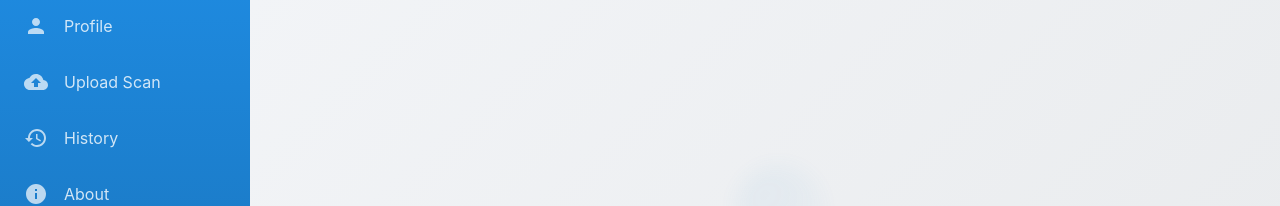
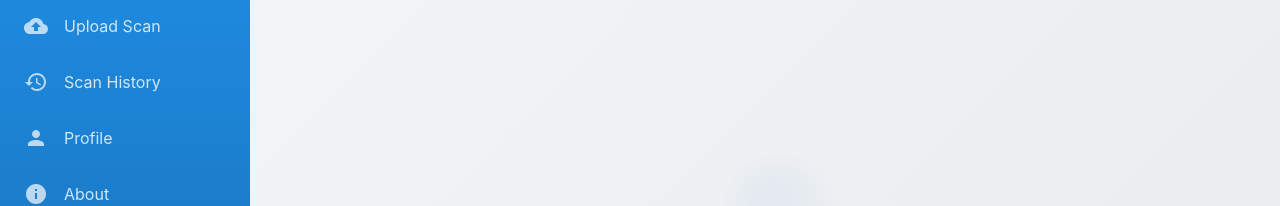
Before and after one commit to MrunalKankarej/StoneScan, a React (Vite) app in the folder frontend/: page / in a window 1280 px wide. Shown: the part 232-438 px from the top of the page. Built offline with nearby package versions, Linux system fonts and the light colour scheme; sample sign-in values are in the browser's storage.

Commit message:
Update Layout.tsx

```diff
--- a/frontend/src/components/Layout.tsx
+++ b/frontend/src/components/Layout.tsx
@@ -37,9 +37,9 @@ const drawerWidth = 250;
 
 const menuItems = [
   { text: 'Dashboard', icon: <DashboardIcon />, path: '/' },
+  { text: 'Upload Scan', icon: <UploadIcon />, path: '/upload' },
+  { text: 'Scan History', icon: <HistoryIcon />, path: '/history' },
   { text: 'Profile', icon: <PersonIcon />, path: '/profile' },
-  { text: 'Upload Scan', icon: <UploadIcon />, path: '/upload' },
-  { text: 'History', icon: <HistoryIcon />, path: '/history' },
   { text: 'About', icon: <InfoIcon />, path: '/about' },
 ];
 
```
